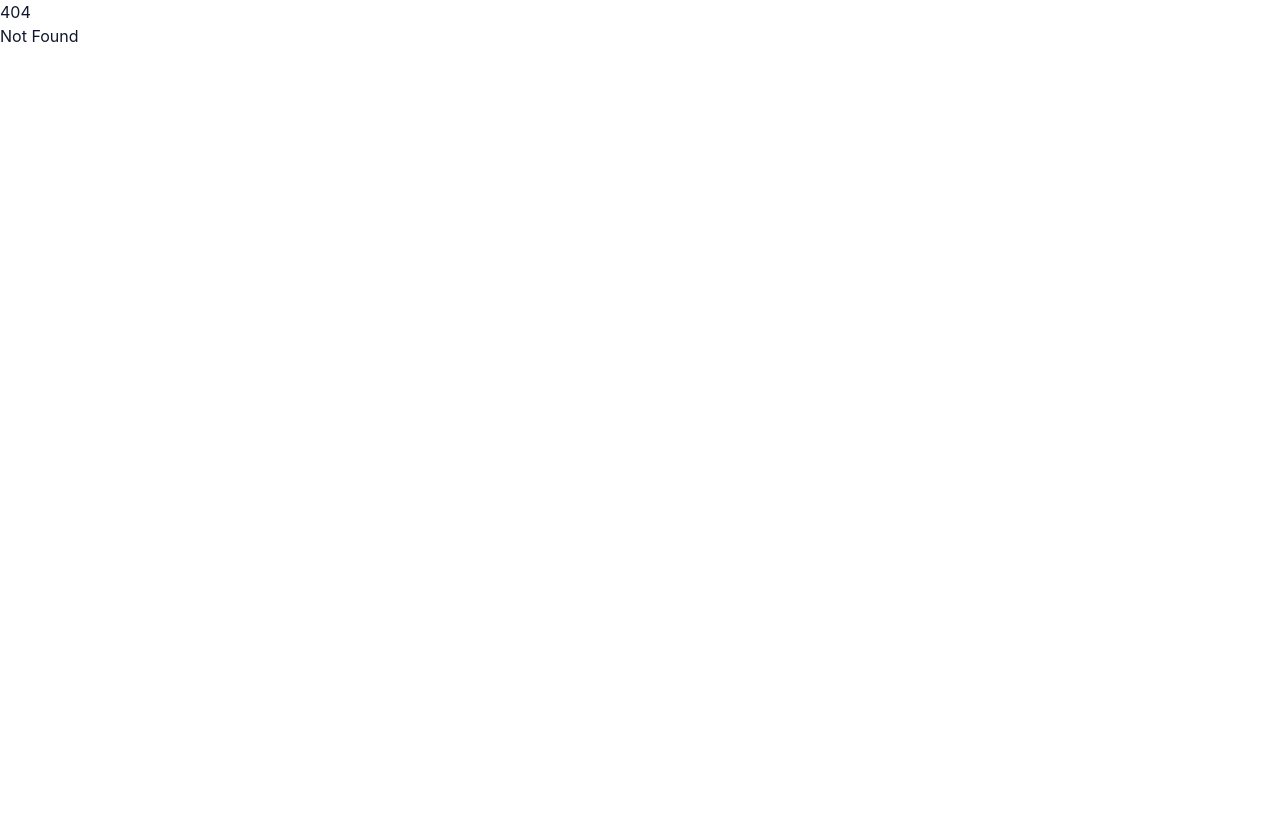
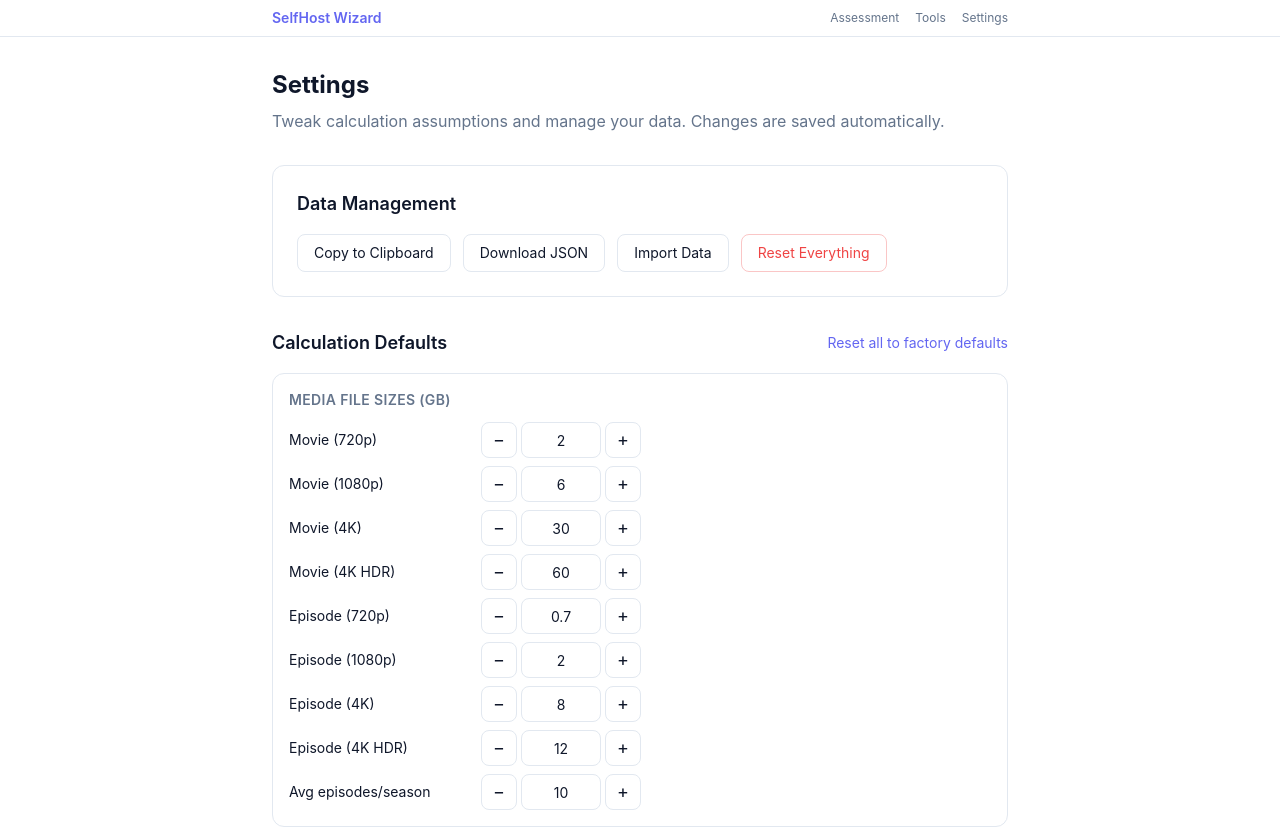
Before and after one commit to aj3x/selfhost-wizard, a SvelteKit app: page /settings in a window 1280 px wide. Before the commit this address had no page. Shown: the top 827 px of the page. Before the commit the page ends 800 px from the top, so only its background shows below. Built offline with nearby package versions, Linux system fonts and the light colour scheme.

Commit message:
feat: add settings page for managing calculation defaults and data import/export

```diff
--- a/src/routes/+layout.svelte
+++ b/src/routes/+layout.svelte
@@ -1,8 +1,24 @@
 <script lang="ts">
 	import '../app.css';
+	import { page } from '$app/state';
+
 	let { children } = $props();
+
+	let isHome = $derived(page.url.pathname === '/');
 </script>
 
 <div class="min-h-screen bg-(--color-surface) text-(--color-text)">
+	{#if !isHome}
+		<nav class="border-b border-(--color-border) bg-(--color-surface)">
+			<div class="mx-auto flex max-w-3xl items-center justify-between px-4 py-2">
+				<a href="/" class="text-sm font-semibold text-(--color-primary) hover:underline">SelfHost Wizard</a>
+				<div class="flex items-center gap-4 text-xs">
+					<a href="/assess/quick-start" class="text-(--color-text-muted) hover:text-(--color-text)">Assessment</a>
+					<a href="/tools" class="text-(--color-text-muted) hover:text-(--color-text)">Tools</a>
+					<a href="/settings" class="text-(--color-text-muted) hover:text-(--color-text)">Settings</a>
+				</div>
+			</div>
+		</nav>
+	{/if}
 	{@render children()}
 </div>
--- /dev/null
+++ b/src/routes/settings/+page.svelte
@@ -0,0 +1,225 @@
+<script lang="ts">
+	import { defaults } from '$lib/stores/defaults';
+	import { assessment } from '$lib/stores/assessment';
+	import { FACTORY_DEFAULTS, type CalculationDefaults } from '$lib/types/defaults';
+	import NumberInput from '$lib/components/wizard/NumberInput.svelte';
+
+	let showImport = $state(false);
+	let importText = $state('');
+	let importError = $state('');
+	let exportCopied = $state(false);
+
+	type Section = {
+		title: string;
+		fields: { key: keyof CalculationDefaults; label: string; step: number; suffix?: string }[];
+	};
+
+	const sections: Section[] = [
+		{
+			title: 'Media File Sizes (GB)',
+			fields: [
+				{ key: 'movieSize720p', label: 'Movie (720p)', step: 0.5 },
+				{ key: 'movieSize1080p', label: 'Movie (1080p)', step: 1 },
+				{ key: 'movieSize4k', label: 'Movie (4K)', step: 5 },
+				{ key: 'movieSize4kHdr', label: 'Movie (4K HDR)', step: 5 },
+				{ key: 'episodeSize720p', label: 'Episode (720p)', step: 0.1 },
+				{ key: 'episodeSize1080p', label: 'Episode (1080p)', step: 0.5 },
+				{ key: 'episodeSize4k', label: 'Episode (4K)', step: 1 },
+				{ key: 'episodeSize4kHdr', label: 'Episode (4K HDR)', step: 1 },
+				{ key: 'avgEpisodesPerSeason', label: 'Avg episodes/season', step: 1 }
+			]
+		},
+		{
+			title: 'Growth & Projections',
+			fields: [
+				{ key: 'mediaGrowthRateAnnual', label: 'Media growth rate/yr', step: 0.05 },
+				{ key: 'fileGrowthRateAnnual', label: 'File growth rate/yr', step: 0.05 },
+				{ key: 'growthProjectionYears', label: 'Projection years', step: 1, suffix: 'yr' },
+				{ key: 'storageHeadroomMultiplier', label: 'Storage headroom multiplier', step: 0.05 },
+				{ key: 'systemOverheadGB', label: 'System overhead', step: 10, suffix: 'GB' }
+			]
+		},
+		{
+			title: 'Drive Failure Rates (AFR)',
+			fields: [
+				{ key: 'hddAfr', label: 'HDD AFR', step: 0.005 },
+				{ key: 'ssdAfr', label: 'SSD AFR', step: 0.001 },
+				{ key: 'nasDriveAfr', label: 'NAS drive AFR', step: 0.005 },
+				{ key: 'consumerWarrantyYears', label: 'Consumer warranty', step: 1, suffix: 'yr' },
+				{ key: 'nasWarrantyYears', label: 'NAS warranty', step: 1, suffix: 'yr' },
+				{ key: 'driveLifespanYears', label: 'Drive lifespan', step: 1, suffix: 'yr' }
+			]
+		},
+		{
+			title: 'Costs',
+			fields: [
+				{ key: 'hddPricePerTB', label: 'HDD price', step: 5, suffix: '$/TB' },
+				{ key: 'ssdPricePerTB', label: 'SSD price', step: 10, suffix: '$/TB' },
+				{ key: 'offsiteCostPerTbMonth', label: 'Off-site backup', step: 0.5, suffix: '$/TB/mo' },
+				{ key: 'domainAnnualCost', label: 'Domain cost', step: 1, suffix: '$/yr' },
+				{ key: 'vpnMonthlyDefault', label: 'VPN default', step: 0.5, suffix: '$/mo' },
+				{ key: 'plexPassMonthly', label: 'Plex Pass', step: 0.5, suffix: '$/mo' }
+			]
+		},
+		{
+			title: 'Break-Even',
+			fields: [
+				{ key: 'tcoProjectionYears', label: 'TCO projection', step: 1, suffix: 'yr' },
+				{ key: 'saasPriceInflationAnnual', label: 'SaaS price inflation/yr', step: 0.01 }
+			]
+		}
+	];
+
+	function isModified(key: keyof CalculationDefaults): boolean {
+		return $defaults[key] !== FACTORY_DEFAULTS[key];
+	}
+
+	function resetField(key: keyof CalculationDefaults) {
+		$defaults[key] = FACTORY_DEFAULTS[key];
+	}
+
+	function exportAssessment() {
+		const data = JSON.stringify({ assessment: $assessment, defaults: $defaults }, null, 2);
+		navigator.clipboard.writeText(data);
+		exportCopied = true;
+		setTimeout(() => (exportCopied = false), 2000);
+	}
+
+	function downloadAssessment() {
+		const data = JSON.stringify({ assessment: $assessment, defaults: $defaults }, null, 2);
+		const blob = new Blob([data], { type: 'application/json' });
+		const url = URL.createObjectURL(blob);
+		const a = document.createElement('a');
+		a.href = url;
+		a.download = 'selfhost-wizard-data.json';
+		a.click();
+		URL.revokeObjectURL(url);
+	}
+
+	function importData() {
+		importError = '';
+		try {
+			const data = JSON.parse(importText);
+			if (data.assessment) {
+				assessment.importJSON(JSON.stringify(data.assessment));
+			}
+			if (data.defaults) {
+				defaults.set({ ...FACTORY_DEFAULTS, ...data.defaults });
+			}
+			showImport = false;
+			importText = '';
+		} catch (e) {
+			importError = 'Invalid JSON. Please check the format and try again.';
+		}
+	}
+</script>
+
+<svelte:head>
+	<title>Settings — SelfHost Wizard</title>
+</svelte:head>
+
+<div class="mx-auto max-w-3xl px-4 py-8">
+	<h1 class="mb-2 text-2xl font-bold">Settings</h1>
+	<p class="mb-8 text-(--color-text-muted)">
+		Tweak calculation assumptions and manage your data. Changes are saved automatically.
+	</p>
+
+	<!-- Data Management -->
+	<div class="mb-8 rounded-xl border border-(--color-border) p-6">
+		<h2 class="mb-4 text-lg font-semibold">Data Management</h2>
+		<div class="flex flex-wrap gap-3">
+			<button
+				onclick={exportAssessment}
+				class="cursor-pointer rounded-lg border border-(--color-border) px-4 py-2 text-sm transition-colors hover:bg-(--color-surface-alt)"
+			>
+				{exportCopied ? 'Copied!' : 'Copy to Clipboard'}
+			</button>
+			<button
+				onclick={downloadAssessment}
+				class="cursor-pointer rounded-lg border border-(--color-border) px-4 py-2 text-sm transition-colors hover:bg-(--color-surface-alt)"
+			>
+				Download JSON
+			</button>
+			<button
+				onclick={() => (showImport = !showImport)}
+				class="cursor-pointer rounded-lg border border-(--color-border) px-4 py-2 text-sm transition-colors hover:bg-(--color-surface-alt)"
+			>
+				Import Data
+			</button>
+			<button
+				onclick={() => { assessment.reset(); defaults.reset(); }}
+				class="cursor-pointer rounded-lg border border-(--color-danger)/30 px-4 py-2 text-sm text-(--color-danger) transition-colors hover:bg-(--color-danger)/5"
+			>
+				Reset Everything
+			</button>
+		</div>
+
+		{#if showImport}
+			<div class="mt-4">
+				<textarea
+					bind:value={importText}
+					placeholder='Paste JSON data here (from "Copy to Clipboard" or downloaded file)'
+					class="h-32 w-full rounded-lg border border-(--color-border) bg-(--color-surface) p-3 font-mono text-xs"
+				></textarea>
+				{#if importError}
+					<p class="mt-1 text-sm text-(--color-danger)">{importError}</p>
+				{/if}
+				<button
+					onclick={importData}
+					class="mt-2 cursor-pointer rounded-lg bg-(--color-primary) px-4 py-2 text-sm text-white hover:bg-(--color-primary-hover)"
+				>
+					Import
+				</button>
+			</div>
+		{/if}
+	</div>
+
+	<!-- Calculation Defaults -->
+	<div class="mb-4 flex items-center justify-between">
+		<h2 class="text-lg font-semibold">Calculation Defaults</h2>
+		<button
+			onclick={() => defaults.reset()}
+			class="cursor-pointer text-sm text-(--color-primary) hover:underline"
+		>
+			Reset all to factory defaults
+		</button>
+	</div>
+
+	{#each sections as section}
+		<div class="mb-6 rounded-xl border border-(--color-border) p-4">
+			<h3 class="mb-3 text-sm font-semibold uppercase tracking-wide text-(--color-text-muted)">{section.title}</h3>
+			<div class="space-y-2">
+				{#each section.fields as field}
+					<div class="flex items-center gap-3">
+						<span class="min-w-[180px] text-sm" class:font-medium={isModified(field.key)} class:text-(--color-primary)={isModified(field.key)}>
+							{field.label}
+							{#if field.suffix}<span class="text-xs text-(--color-text-muted)">({field.suffix})</span>{/if}
+						</span>
+						<div class="flex-1">
+							<NumberInput
+								value={$defaults[field.key]}
+								onchange={(v) => ($defaults[field.key] = v)}
+								min={0}
+								max={999}
+								step={field.step}
+							/>
+						</div>
+						{#if isModified(field.key)}
+							<button
+								onclick={() => resetField(field.key)}
+								class="cursor-pointer text-xs text-(--color-text-muted) hover:text-(--color-primary)"
+								title="Reset to {FACTORY_DEFAULTS[field.key]}"
+							>
+								reset
+							</button>
+						{/if}
+					</div>
+				{/each}
+			</div>
+		</div>
+	{/each}
+
+	<div class="mt-4 text-center">
+		<a href="/results" class="text-sm text-(--color-primary) hover:underline">Back to Results &rarr;</a>
+	</div>
+</div>
```
